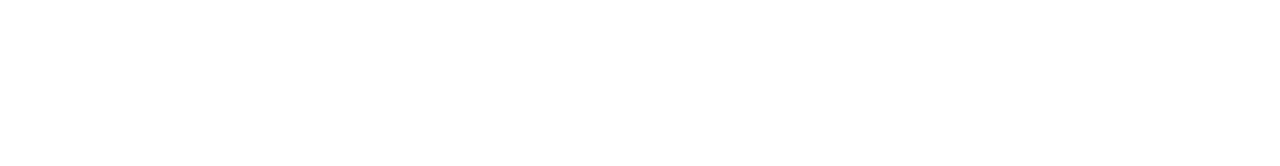
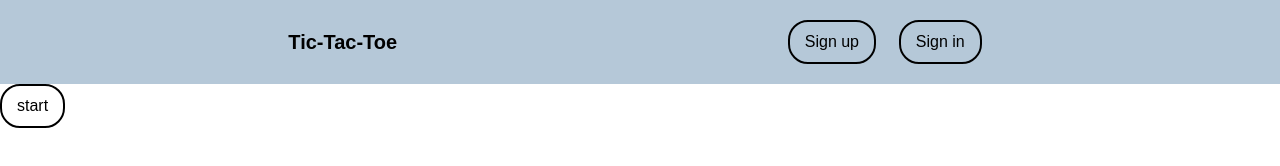
Before and after one commit to devookami/Tic-tac-toe, a plain HTML site: page index.html in a window 1280 px wide. Drawn offline with Linux system fonts and the light colour scheme.

Commit message:
structure, style

```diff
--- a/index.html
+++ b/index.html
@@ -7,5 +7,34 @@
         <script src="./script.js" defer></script>
         <title>Tic-tac-toe</title>
     </head>
-    <body></body>
+    <body>
+        <header>
+            <nav>
+                <h1>Tic-Tac-Toe</h1>
+
+                <div class="nav_buttons">
+                    <button>Sign up</button>
+                    <button>Sign in</button>
+                </div>
+            </nav>
+        </header>
+
+        <main>
+            <button id="startGame">start</button>
+            <div id="container">
+                <div id="gameBoard">
+                    <div class="space"></div>
+                    <div class="space"></div>
+                    <div class="space"></div>
+                    <div class="space"></div>
+                    <div class="space"></div>
+                    <div class="space"></div>
+                    <div class="space"></div>
+                    <div class="space"></div>
+                    <div class="space"></div>
+                    <div class="space"></div>
+                </div>
+            </div>
+        </main>
+    </body>
 </html>
--- a/style.css
+++ b/style.css
@@ -0,0 +1,42 @@
+:root {
+    font-size: 10px;
+}
+*,
+*::before,
+*::after {
+    box-sizing: border-box;
+    padding: 0;
+    margin: 0;
+    font-family: Arial, Helvetica, sans-serif;
+}
+h1 {
+    font-size: 2rem;
+    font-weight: bold;
+}
+button {
+    padding: 1.1rem 1.5rem;
+    font-size: 1.6rem;
+    font-weight: 500;
+    border: 2px solid black;
+    background: none;
+    border-radius: 2rem;
+    cursor: pointer;
+}
+header {
+    width: 100vw;
+    background-color: rgb(181, 200, 216);
+}
+header nav {
+    width: 80%;
+    margin: 0 auto;
+    display: flex;
+    justify-content: space-around;
+    align-items: center;
+    padding: 2rem;
+}
+.nav_buttons {
+    margin-left: 10rem;
+}
+.nav_buttons button {
+    margin: 0 1rem;
+}
```
